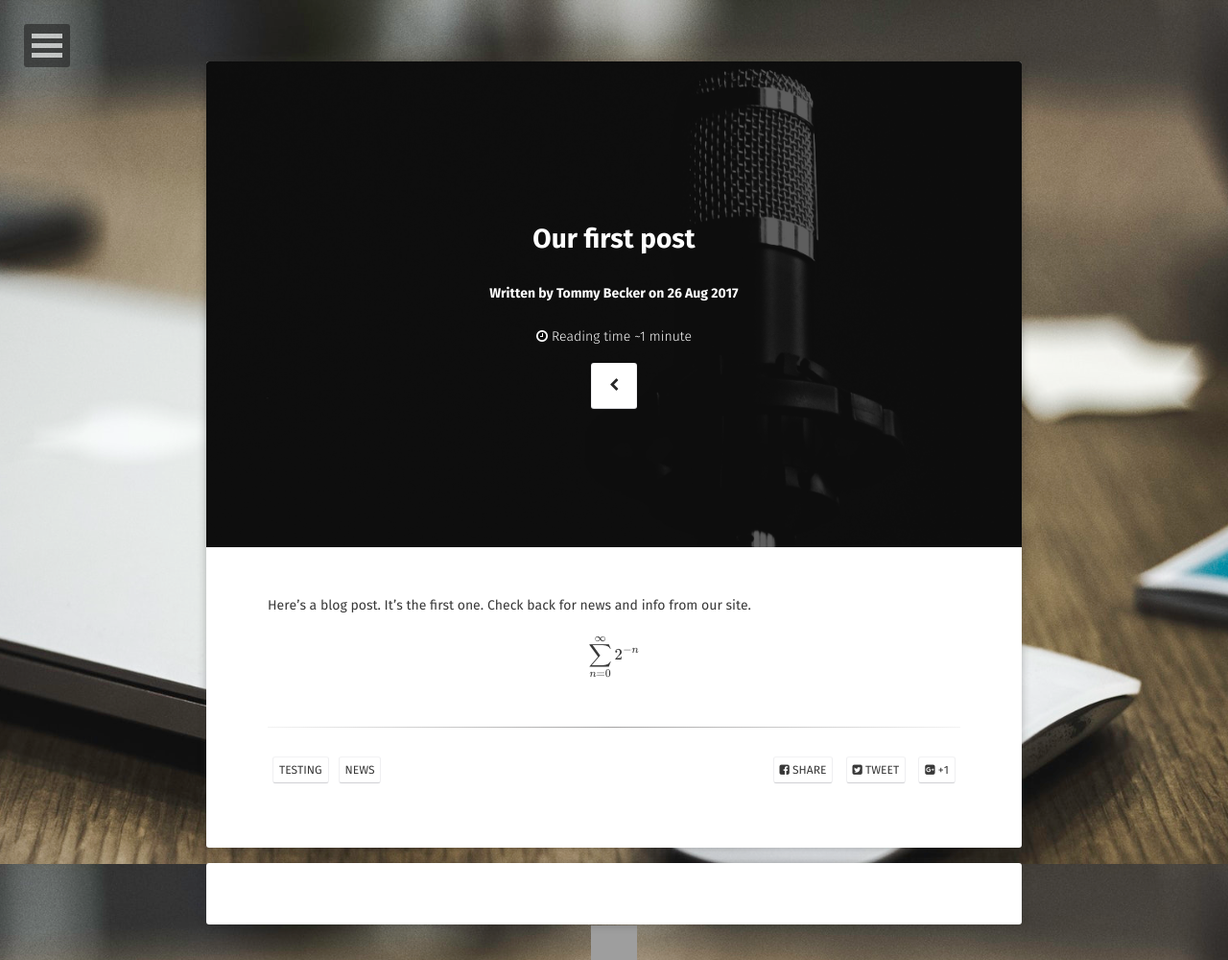
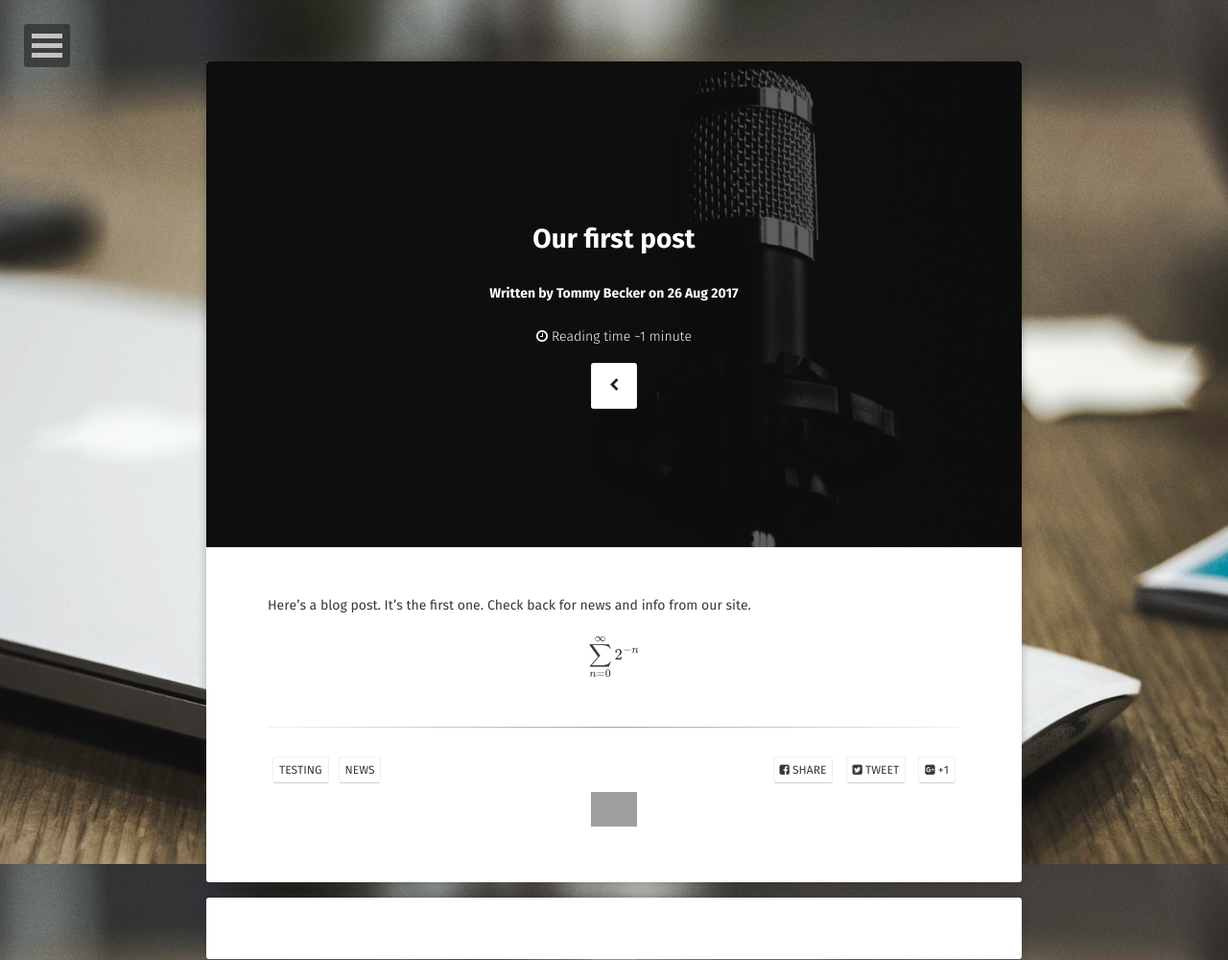
Before and after one commit to ChaosEngineering/ChaosEngineering.github.io, a Jekyll site: the page built from _posts/2017/2017-08-26-first.md, in a window 1280 px wide. Shown: the whole page at 96% size. Built offline with Jekyll 4.4.1, drawn with Linux system fonts in a browser that asks for light colours; some web fonts are replaced; formulas are drawn with MathJax 3; comment, search, counter and statistics services are not loaded; grey boxes are pictures that could not be loaded.

Commit message:
Update meta.html

```diff
--- a/_includes/meta.html
+++ b/_includes/meta.html
@@ -12,4 +12,5 @@
             <span class="term"><i class="fa fa-google-plus-square"></i> +1</span>
     </a>
 </span>
+<a href='https://ko-fi.com/A5714A7A' target='_blank'><img height='36' style='border:0px;height:36px;' src='https://az743702.vo.msecnd.net/cdn/kofi4.png?v=0' border='0' alt='Buy Me a Coffee at ko-fi.com' /></a>
 <div style="clear:both"></div>
```
